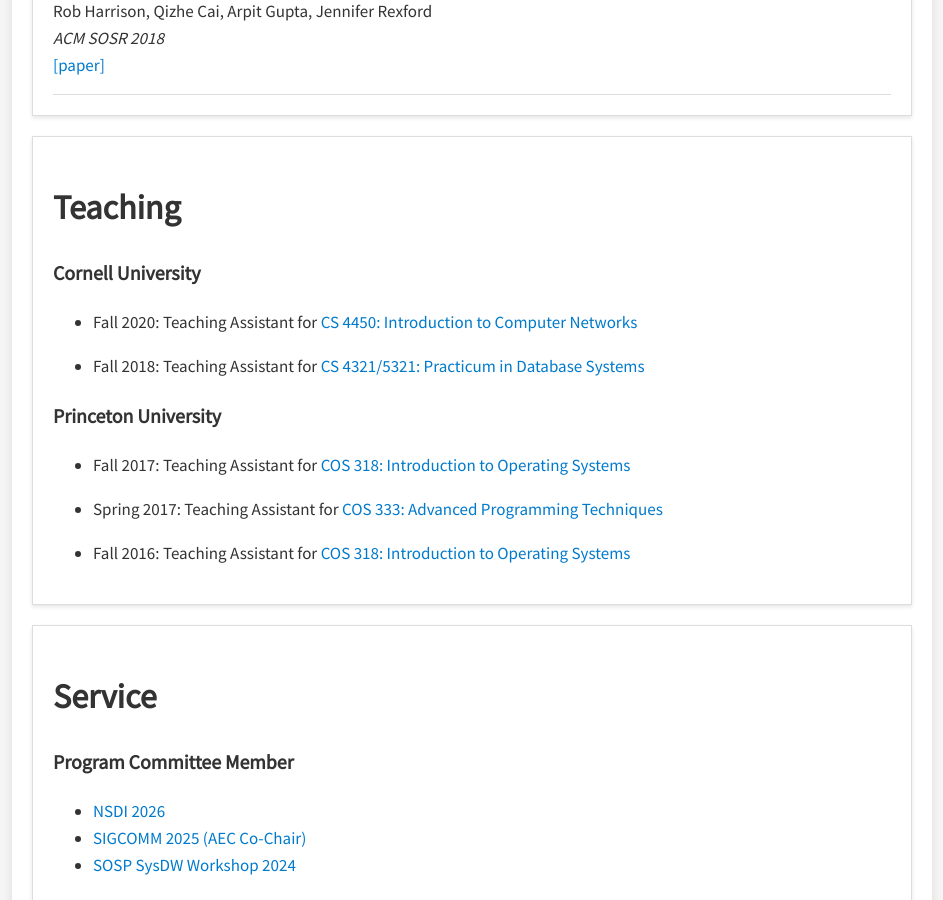
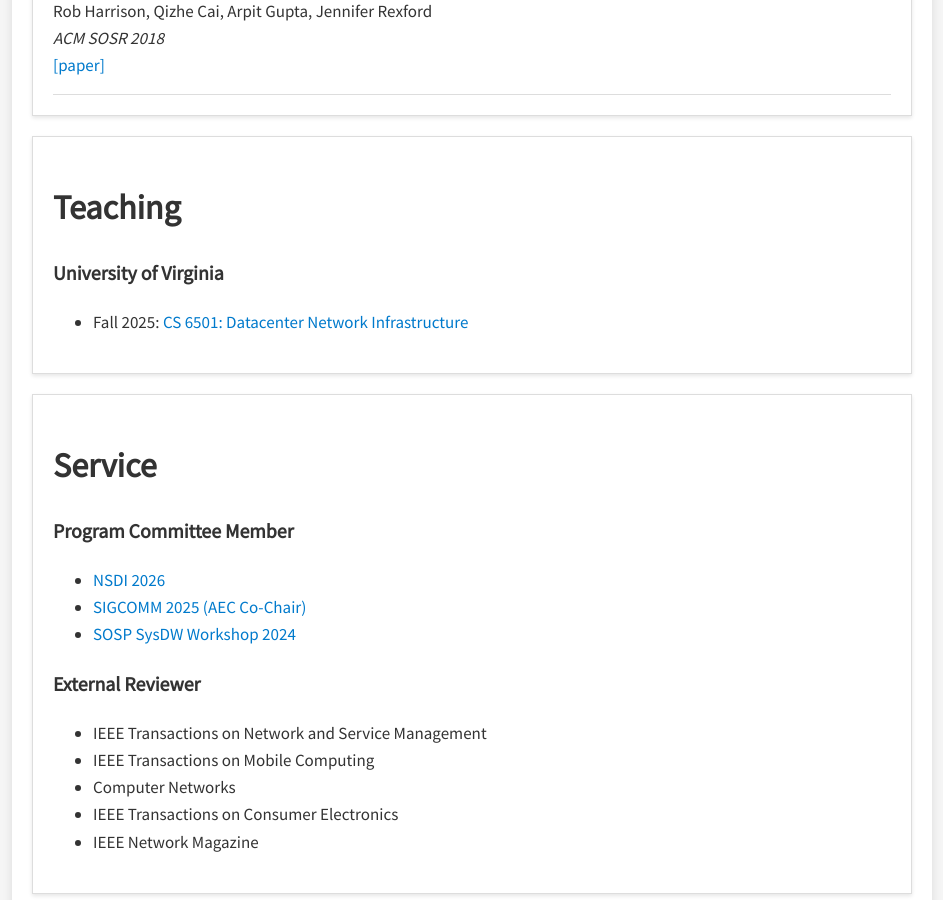
Before and after one commit to qizhe/qizhe.github.io, a Jekyll site: the page built from index.md, in a window 1280 px wide and 900 px high, scrolled down 2339 px. Shown: the whole window, without its empty margins (288-1231 px from the left). Built offline with Jekyll 4.4.1, drawn with Linux system fonts in a browser that asks for light colours.

Commit message:
add index.md

```diff
--- a/index.md
+++ b/index.md
@@ -98,18 +98,11 @@
 <div class="box">
   <h1 id="teaching">Teaching</h1>
 
-  <h3>Cornell University</h3>
+  <h3>University of Virginia</h3>
   <ul>
-    <li><p>Fall 2020: Teaching Assistant for <a href="http://www.cs.cornell.edu/courses/cs4450/2020sp/">CS 4450: Introduction to Computer Networks</a></p></li>
-    <li><p>Fall 2018: Teaching Assistant for <a href="http://www.cs.cornell.edu/courses/cs4321/2018fa/">CS 4321/5321: Practicum in Database Systems</a></p></li>
+    <li><p>Fall 2025: <a href="https://www.qizhecai.com/cs6501-fall25/">CS 6501: Datacenter Network Infrastructure </a></p></li>
   </ul>
 
-  <h3>Princeton University</h3>
-  <ul>
-    <li><p>Fall 2017: Teaching Assistant for <a href="http://www.cs.princeton.edu/courses/archive/fall17/cos318/">COS 318: Introduction to Operating Systems</a></p></li>
-    <li><p>Spring 2017: Teaching Assistant for <a href="http://www.cs.princeton.edu/courses/archive/spring17/cos333/">COS 333: Advanced Programming Techniques</a></p></li>
-    <li><p>Fall 2016: Teaching Assistant for <a href="http://www.cs.princeton.edu/courses/archive/fall16/cos318/">COS 318: Introduction to Operating Systems</a></p></li>
-  </ul>
 </div>
 
 <div class="box">
```
